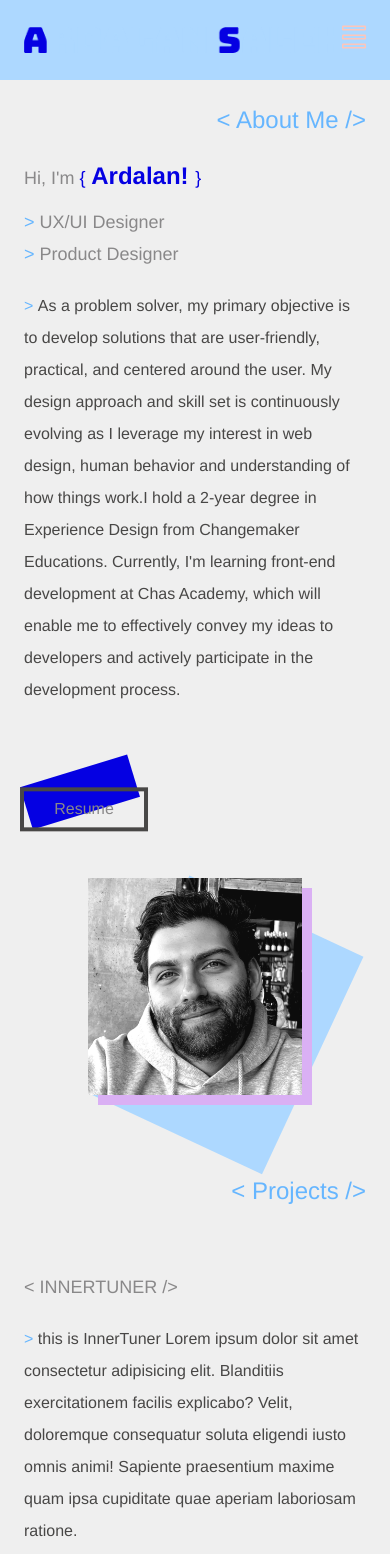
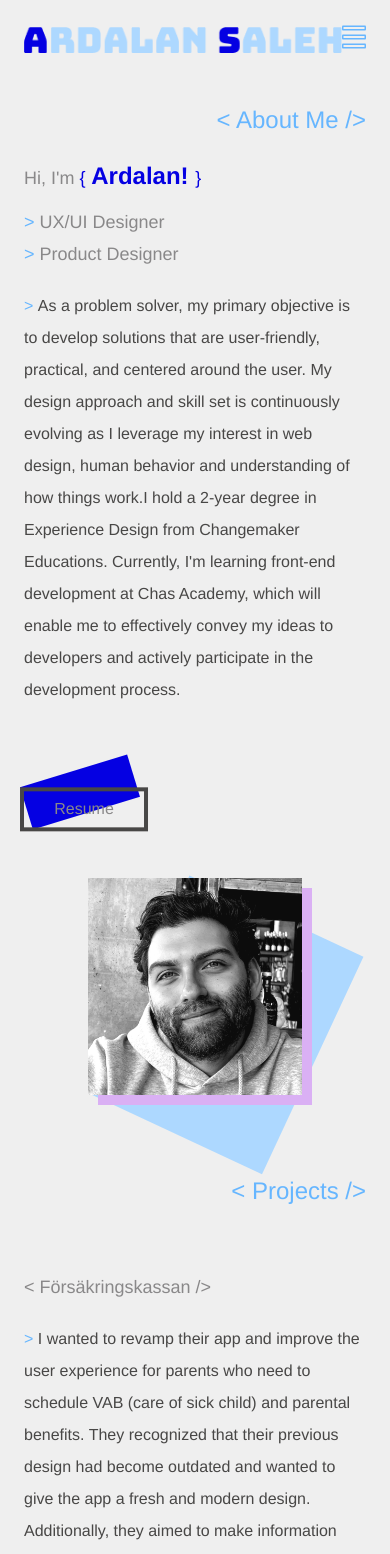
Before and after one commit to ardalansale/reactportfoliov2, a React (Create React App) app: page / in a window 390 px wide. Shown: the top 1554 px of the page. Built offline with nearby package versions, Linux system fonts and the light colour scheme.

Commit message:
mobile done

```diff
--- a/src/components/Contact.jsx
+++ b/src/components/Contact.jsx
@@ -170,7 +170,7 @@ const Contact = () => {
       </div>
       </div>
       <div className="md:hidden mx-auto mt-10">
-        <img className="mx-auto" src={MbLogo} alt="" />
+        {/* <img className="mx-auto" src={MbLogo} alt="" /> */}
       </div>
 
 
--- a/src/components/FeatureMbl.jsx
+++ b/src/components/FeatureMbl.jsx
@@ -1,19 +1,15 @@
 import React from "react";
 import Stack from "./Stack";
-import Background from '../innertuner.png'
+import Background from '../FK-MOCKUP.png'
 const FeatureMbl = () => {
   return (
     <>
       <div className="Featuremobile  lg:hidden mt-16">
         <div className="msg  ">
-          <h2 className="bodyTwo"> &#60; INNERTUNER /&gt;</h2>
+          <h2 className="bodyTwo"> &#60; Försäkringskassan /&gt;</h2>
           <p className="bodyOne  mt-5">
             <span className="text-iris font-medium ">&#62; </span>
-            this is InnerTuner Lorem ipsum dolor sit amet consectetur
-            adipisicing elit. Blanditiis exercitationem facilis explicabo?
-            Velit, doloremque consequatur soluta eligendi iusto omnis animi!
-            Sapiente praesentium maxime quam ipsa cupiditate quae aperiam
-            laboriosam ratione.
+            I wanted to revamp their app and improve the user experience for parents who need to schedule VAB (care of sick child) and parental benefits. They recognized that their previous design had become outdated and wanted to give the app a fresh and modern design. Additionally, they aimed to make information about parental benefits and VAB-days more understandable for users.
           </p>
 
           <Stack />
--- a/src/components/FeatureProject.jsx
+++ b/src/components/FeatureProject.jsx
@@ -28,11 +28,11 @@ const FeatureProject = () => {
         </button>
       </div>
 
-      <div className="hidden lg:inline-block z-10 ProjectPic  w-[390px] h-[812px]  rounded-2xl ml-10 mt-[-210px]"
+      <div className="hidden lg:inline-block z-10 ProjectPic  w-96 h-[812px]   rounded-2xl ml-10 mt-[-210px]"
           style={{
               backgroundImage:`url(${Background})`,
               backgroundPosition: 'center',
-              backgroundSize: 'cover',
+              backgroundSize: 'contain',
               backgroundRepeat: 'no-repeat'
           }}
       >
--- a/src/components/Header.jsx
+++ b/src/components/Header.jsx
@@ -6,7 +6,7 @@ const Header = () => {
   return(
   <div className="
 
-  bg-eggplant md:bg-bgdrk
+  bg-bgdrk
   h-20 text-jasmine
   flex items-center  ">
 
--- a/src/components/NavBar.jsx
+++ b/src/components/NavBar.jsx
@@ -64,7 +64,7 @@ const NavBar = () => {
               width="24"
               height="5"
               rx="1"
-              stroke="#FEC5B9"
+              stroke="#66B6FF"
               strokeWidth="3"
               mask="url(#path-1-inside-1_925_3410)"
             />
@@ -76,7 +76,7 @@ const NavBar = () => {
               width="24"
               height="5"
               rx="1"
-              stroke="#FEC5B9"
+              stroke="#66B6FF"
               strokeWidth="3"
               mask="url(#path-2-inside-2_925_3410)"
             />
@@ -88,7 +88,7 @@ const NavBar = () => {
               width="24"
               height="5"
               rx="1"
-              stroke="#FEC5B9"
+              stroke="#66B6FF"
               strokeWidth="3"
               mask="url(#path-3-inside-3_925_3410)"
             />
@@ -103,20 +103,20 @@ const NavBar = () => {
           >
             <path
               d="M23.25 0.999999C23.25 0.861929 23.1381 0.75 23 0.75H12H1C0.861929 0.75 0.75 0.861928 0.75 1V5.90658C0.75 6.01888 0.824884 6.1174 0.933088 6.14746L11.9331 9.20302C11.9769 9.21518 12.0231 9.21518 12.0669 9.20302L23.0669 6.14746C23.1751 6.1174 23.25 6.01888 23.25 5.90658V0.999999Z"
-              fill="#FE9881"
-              stroke="#FE9881"
+              fill="#66B6FF"
+              stroke="#66B6FF"
               strokeWidth="1.5"
             />
             <path
               d="M23.25 13C23.25 12.8619 23.1381 12.75 23 12.75H11.3333H0.999998C0.861929 12.75 0.75 12.8619 0.75 13V17.1358C0.75 17.2424 0.817549 17.3372 0.918253 17.372L11.9183 21.1781C11.9712 21.1964 12.0288 21.1964 12.0817 21.1781L23.0817 17.372C23.1825 17.3372 23.25 17.2424 23.25 17.1358V13Z"
-              fill="#FE9881"
-              stroke="#FE9881"
+              fill="#66B6FF"
+              stroke="#66B6FF"
               strokeWidth="1.5"
             />
             <path
               d="M23.25 25C23.25 24.8619 23.1381 24.75 23 24.75H12H1C0.861929 24.75 0.75 24.8619 0.75 25V28.5C0.75 28.5787 0.787048 28.6528 0.85 28.7L11.85 36.95C11.9389 37.0167 12.0611 37.0167 12.15 36.95L23.15 28.7L23.6 29.3L23.15 28.7C23.213 28.6528 23.25 28.5787 23.25 28.5V25Z"
-              fill="#FE9881"
-              stroke="#FE9881"
+              fill="#66B6FF"
+              stroke="#66B6FF"
               strokeWidth="1.5"
             />
           </svg>
--- a/src/components/NavMbl.jsx
+++ b/src/components/NavMbl.jsx
@@ -11,7 +11,7 @@ const NavMbl = (props) => {
       // transition={{ type: 'spring', stiffness: 120 }}
 
       className={props.showMenu}
-      style={{ boxShadow: " -5px 5px #8A70FF", zIndex: "1" }}
+      style={{ boxShadow: " -5px 5px #ADD8FF", zIndex: "1" }}
     >
       <ul className=" mt-6 pt-3">
         <li className="my-7">
```
